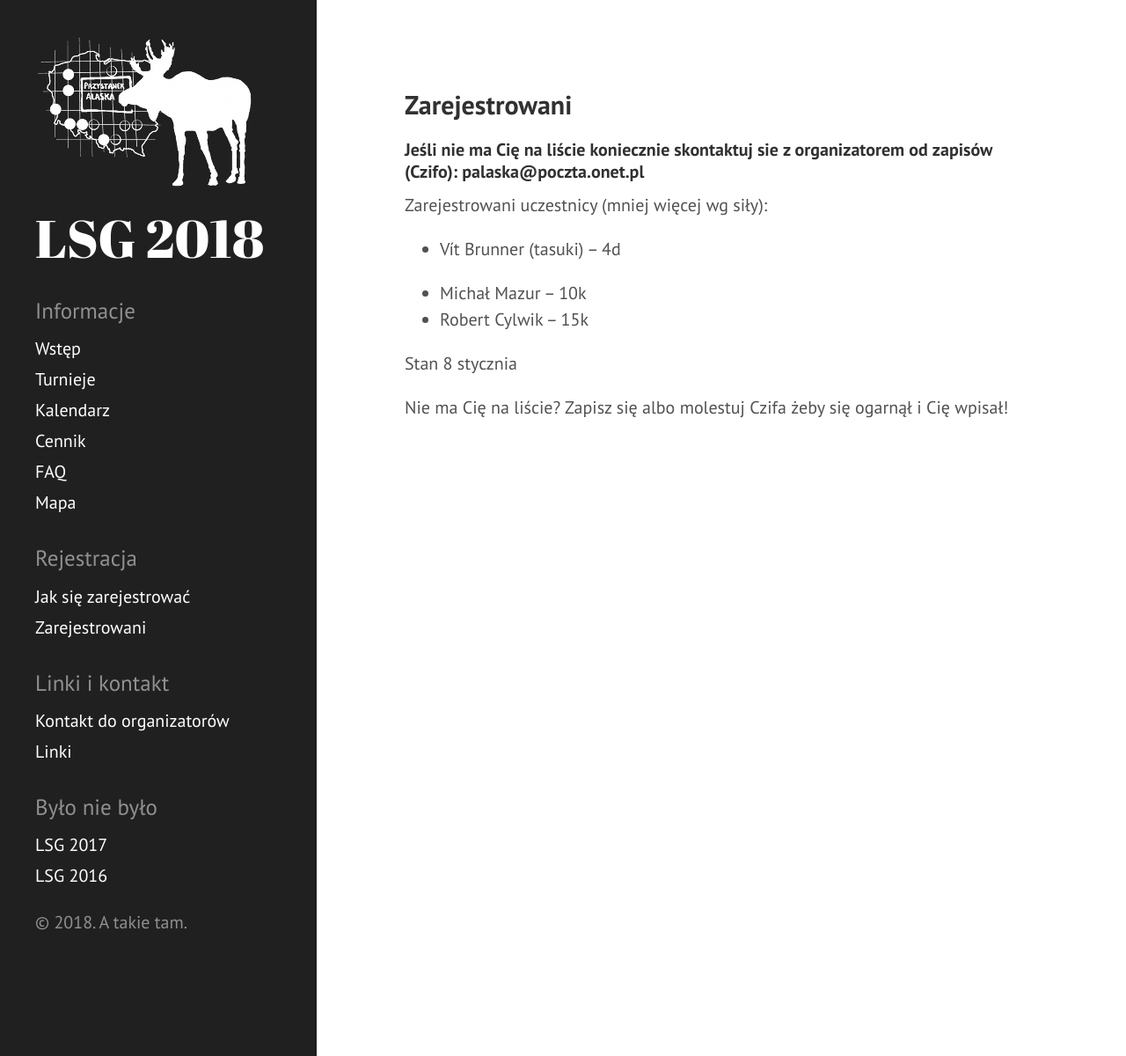
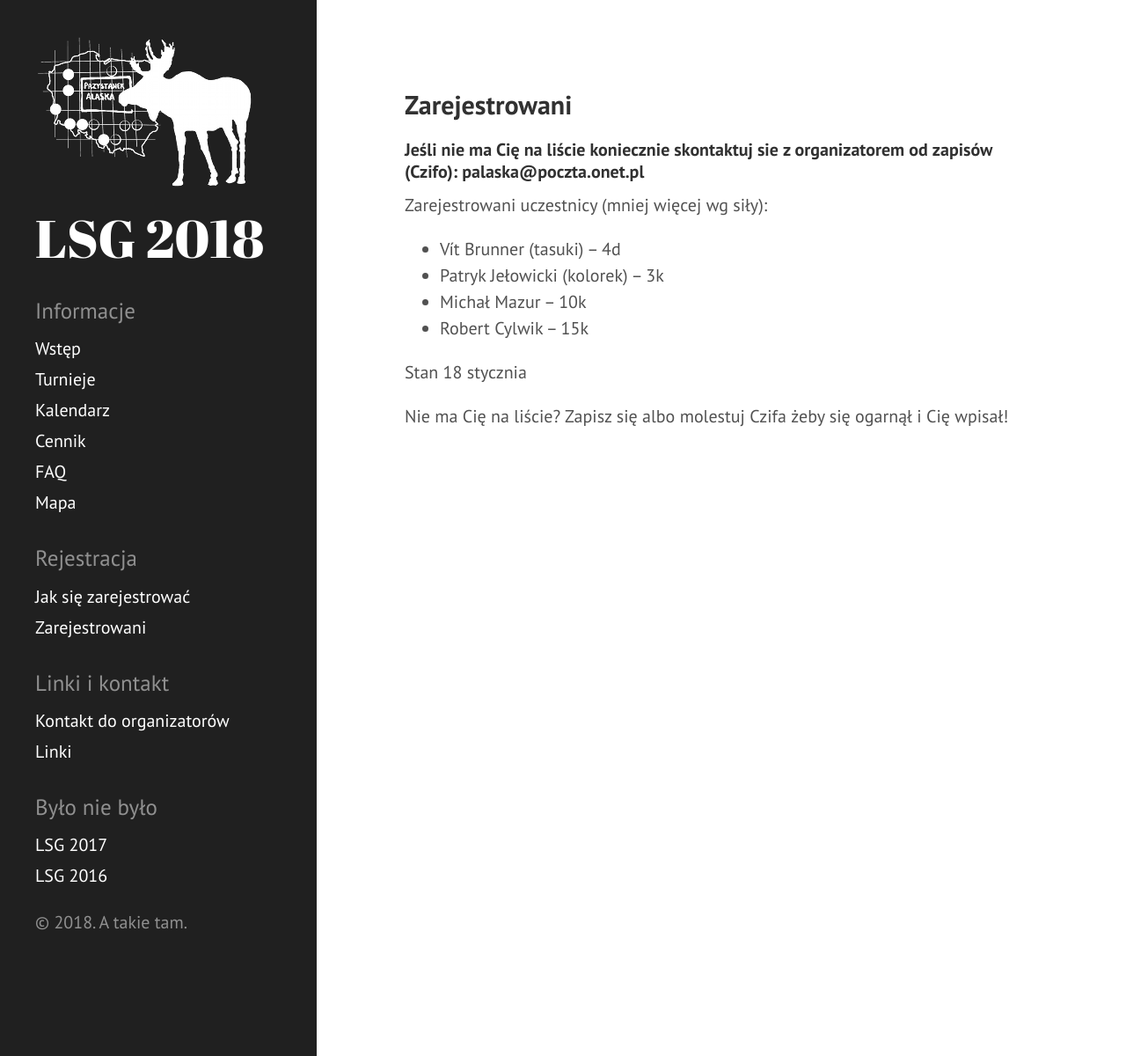
Before and after one commit to tasuki/lsg, a Jekyll site: the page built from zarejestrowani.md, in a window 1280 px wide. Shown: the whole page at 88% size. Built offline with Jekyll 4.4.1, drawn with Linux system fonts in a browser that asks for light colours.

Commit message:
Update zarejestrowani.md

```diff
--- a/zarejestrowani.md
+++ b/zarejestrowani.md
@@ -11,7 +11,7 @@ Zarejestrowani uczestnicy (mniej więcej wg siły):
 
 
 - Vít Brunner (tasuki) -- 4d
-
+- Patryk Jełowicki (kolorek) -- 3k
 - Michał Mazur -- 10k
 - Robert Cylwik -- 15k
 
@@ -19,6 +19,6 @@ Zarejestrowani uczestnicy (mniej więcej wg siły):
 
 
 
-Stan 8 stycznia
+Stan 18 stycznia
 
 Nie ma Cię na liście?  Zapisz się albo molestuj Czifa żeby się ogarnął i Cię wpisał!
```
